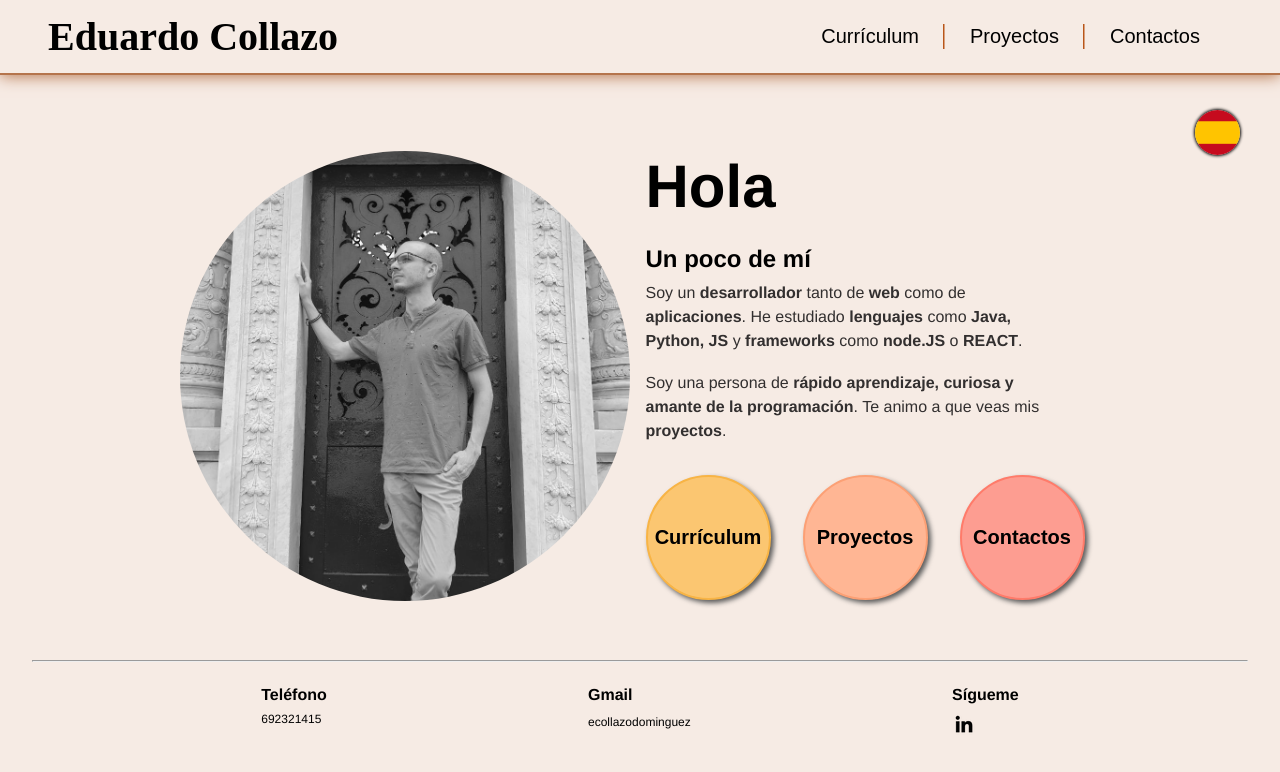
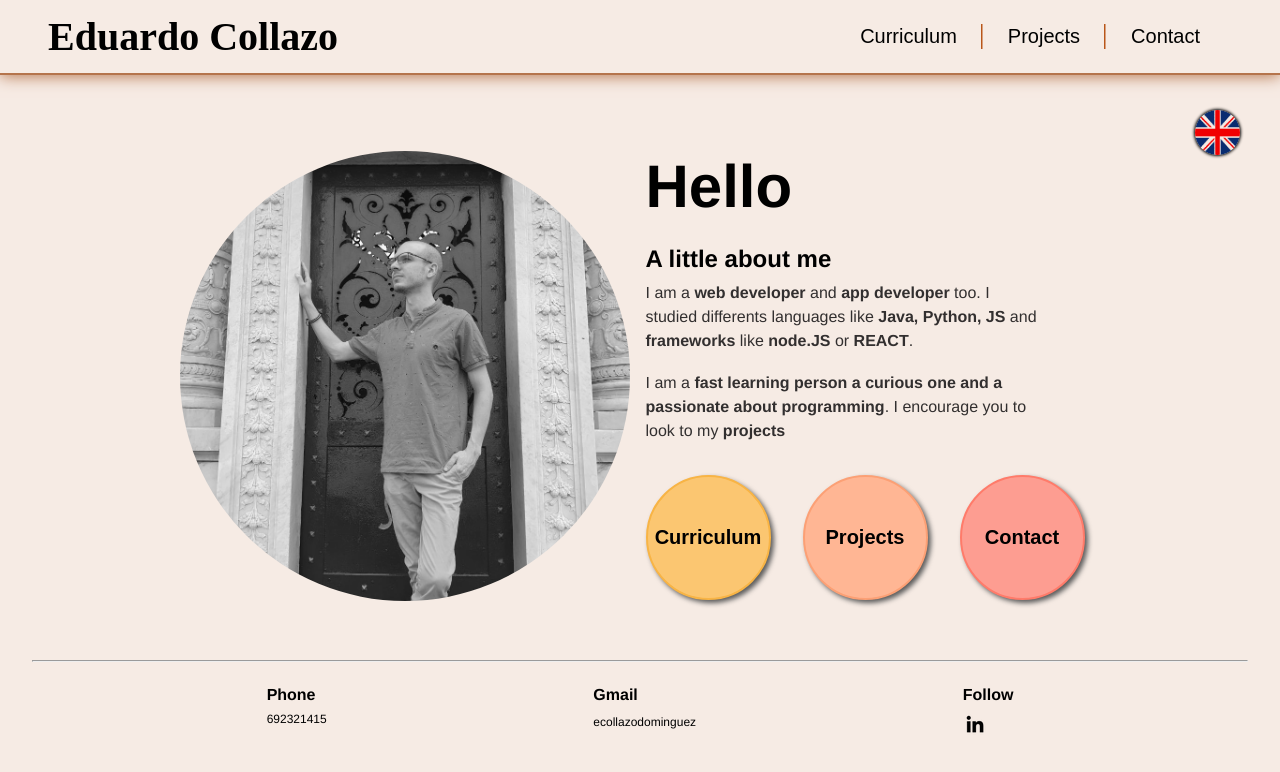
Before and after one commit to ecollazodominguez/edufolio, a React (Create React App) app: page / in a window 1280 px wide. Shown: the top 772 px of the page. Built offline with nearby package versions, Linux system fonts and the light colour scheme; a web font is replaced by a local one.

Commit message:
Added Custom Hook to get Browser Language from user for the first time on the web

```diff
--- a/src/App.js
+++ b/src/App.js
@@ -4,12 +4,11 @@ import { Home } from "./pages/Home";
 import { Curriculum } from "./pages/Curriculum";
 import { Contact } from "./pages/Contact";
 import { Projects } from "./pages/Projects";
-import { useEffect, useState } from "react";
+import { useEffect } from "react";
+import { useLanguage } from "./hooks/useLanguage";
 
 function App() {
-  const [language, setLanguage] = useState(
-    localStorage.getItem("language") ? localStorage.getItem("language") : "ES"
-  );
+  const [language, setLanguage] = useLanguage();
 
   useEffect(() => {
     localStorage.setItem("language", language);
--- /dev/null
+++ b/src/hooks/useLanguage.js
@@ -0,0 +1,21 @@
+import { useState } from "react";
+
+const getBrowserLanguage = () => {
+  const userLang = navigator.language || navigator.userLanguage;
+
+  if (userLang.toUpperCase().startsWith("ES")) {
+    return "ES";
+  } else {
+    return "EN";
+  }
+};
+
+export const useLanguage = () => {
+  const [language, setLanguage] = useState(
+    localStorage.getItem("language")
+      ? localStorage.getItem("language")
+      : getBrowserLanguage()
+  );
+
+  return [language, setLanguage];
+};
```
